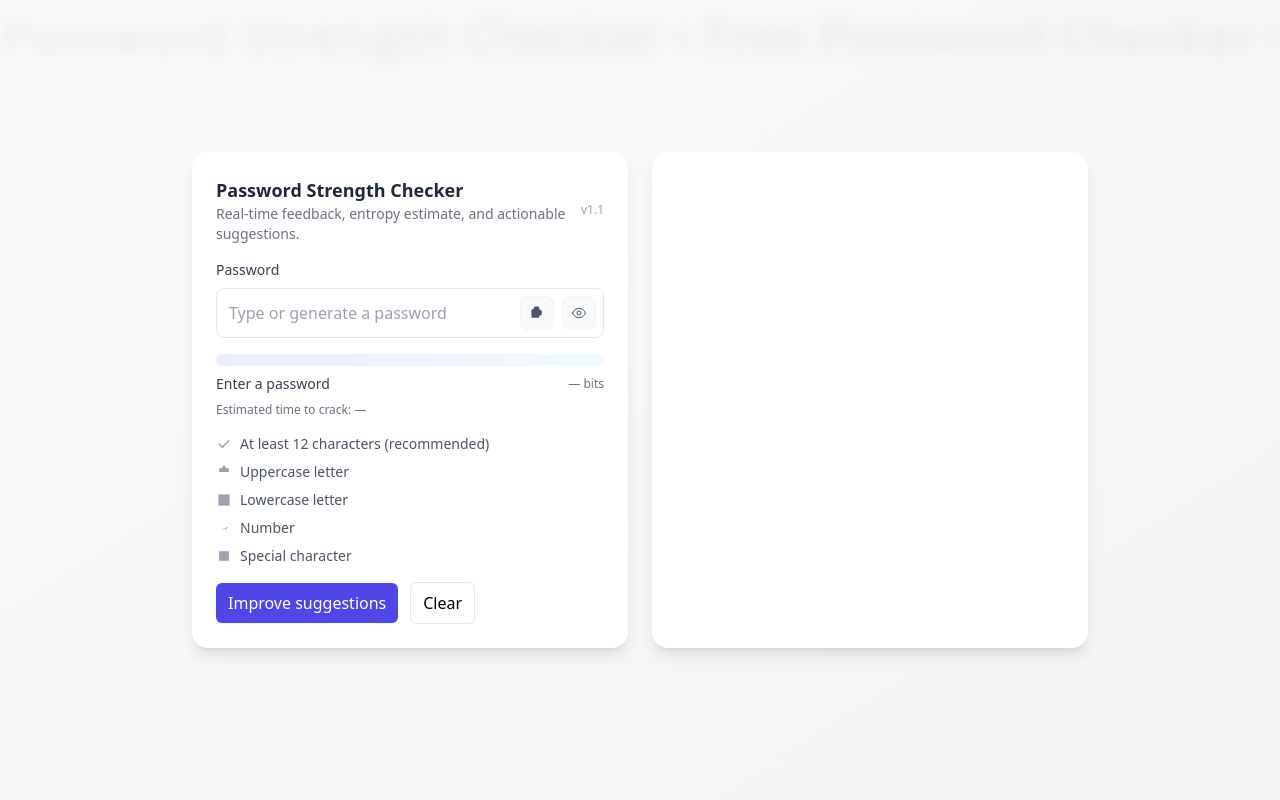
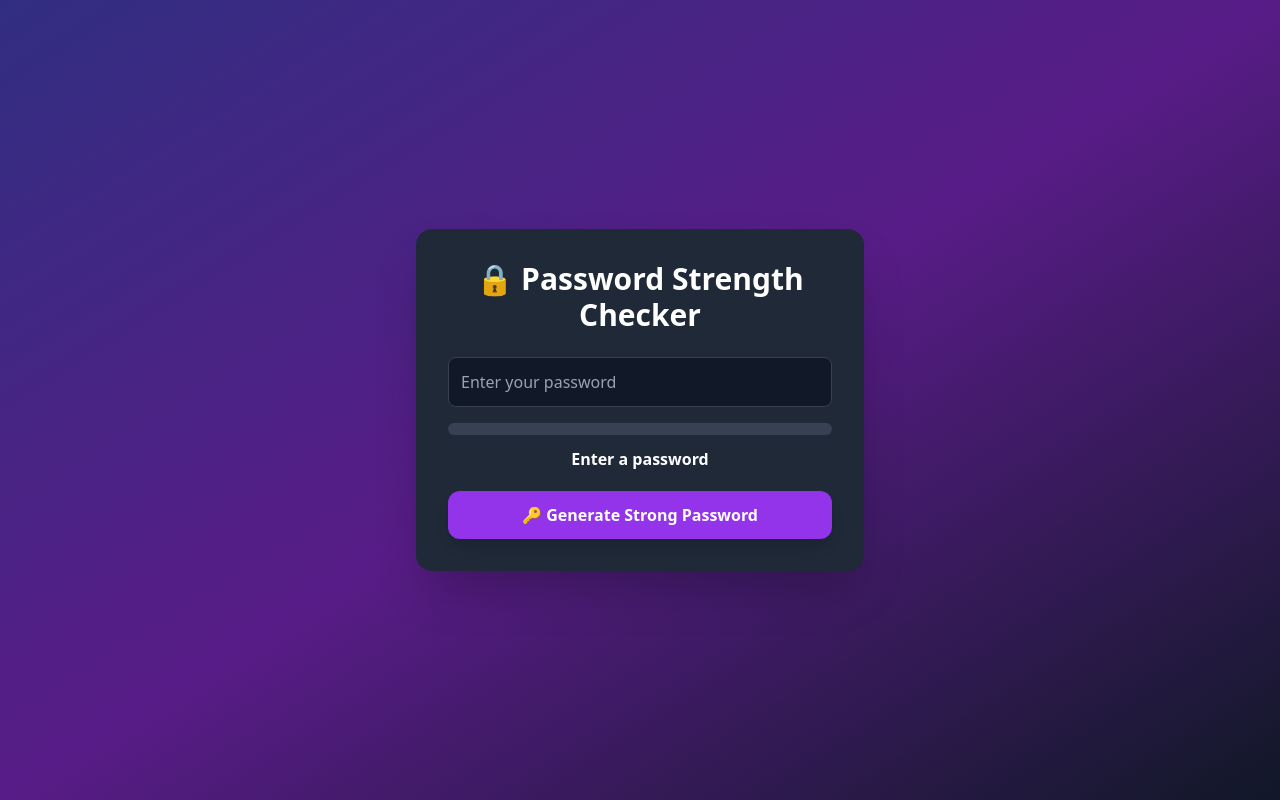
Before and after one commit to Toxir-Xakimov/GOOGLE-SEARCH2, a plain HTML site: page index.html in a window 1280 px wide. Drawn offline with nearby package versions, Linux system fonts and the light colour scheme.

Commit message:
Update index.html

```diff
--- a/index.html
+++ b/index.html
@@ -1,109 +1,102 @@
 <!DOCTYPE html>
 <html lang="en">
 <head>
-  <meta charset="utf-8" />
-  <meta name="viewport" content="width=device-width, initial-scale=1" />
-  <title>Password Strength Checker — Enhanced</title>
+  <meta charset="UTF-8" />
+  <meta name="viewport" content="width=device-width, initial-scale=1.0"/>
+  <title>Password Strength Checker</title>
   <script src="https://cdn.tailwindcss.com"></script>
   <style>
-    /* small custom tweaks */
-    .meter-bg { background: linear-gradient(90deg, rgba(99,102,241,0.12), rgba(6,182,212,0.06)); }
-    .hint { font-size: 12px; }
-    .rule-ok { color: #059669; }
-    .rule-bad { color: #6b7280; }
-    .icon-btn { display:inline-flex; align-items:center; justify-content:center; }
-
-    /* ✅ SEO keyword background */
     .seo-background {
       position: fixed;
       top: 0;
       left: 0;
-      width: 100%;
-      height: 100%;
+      width: 200%;
+      height: 200%;
+      transform: translate(-50%, -50%) rotate(15deg);
       font-size: 3rem;
       font-weight: bold;
-      color: rgba(0,0,0,0.05); /* subtle faded */
-      z-index: -1; /* stay behind UI */
-      filter: blur(8px);
-      white-space: nowrap;
-      overflow: hidden;
+      color: rgba(0,0,0,0.05);
+      z-index: -1;
       user-select: none;
       pointer-events: none;
+      background:
+        radial-gradient(circle at center, rgba(0,0,0,0.07), transparent),
+        radial-gradient(circle at 8px 8px, rgba(0,0,0,0.07), transparent);
+      background-size: 16px 16px;
+      mix-blend-mode: screen;
+      filter: blur(4px) contrast(300);
+      white-space: nowrap;
     }
   </style>
 </head>
-<body class="bg-gradient-to-br from-gray-50 to-gray-100 min-h-screen flex items-center justify-center p-6">
+<body class="flex items-center justify-center min-h-screen bg-gradient-to-br from-indigo-900 via-purple-900 to-gray-900 text-white">
 
-  <!-- ✅ SEO Background -->
+  <!-- SEO Keyword Background -->
   <div class="seo-background">
     Password Strength Checker • Free Password Checker • Password Generator • Password Entropy Calculator •
     Check Password Online • How Strong Is My Password • Secure Password Generator • Password Strength Meter •
     Test Password Online • Random Password Generator • Strong Password Maker • Secure Password Tester
   </div>
 
-  <div class="max-w-4xl w-full grid grid-cols-1 md:grid-cols-2 gap-6">
-    <!-- Left: Checker -->
-    <section class="bg-white rounded-2xl shadow-lg p-6">
-      <header class="flex items-center justify-between mb-4">
-        <div>
-          <h1 class="text-lg font-semibold text-gray-800">Password Strength Checker</h1>
-          <p class="text-sm text-gray-500">Real-time feedback, entropy estimate, and actionable suggestions.</p>
-        </div>
-        <div class="text-xs text-gray-400">v1.1</div>
-      </header>
-      <!-- Input -->
-      <label for="password" class="block text-sm font-medium text-gray-700 mb-2">Password</label>
-      <div class="relative">
-        <input id="password" type="password" autocomplete="new-password" class="w-full pr-28 p-3 border border-gray-200 rounded-lg focus:outline-none focus:ring-2 focus:ring-indigo-400" placeholder="Type or generate a password" aria-describedby="strengthText" />
-        <!-- Buttons: copy, toggle -->
-        <div class="absolute right-2 top-1/2 transform -translate-y-1/2 flex items-center gap-2">
-          <button id="copyBtn" class="icon-btn bg-gray-50 hover:bg-gray-100 border border-gray-100 p-2 rounded-lg" title="Copy password">
-            <!-- Copy icon -->
-            <svg xmlns="http://www.w3.org/2000/svg" class="h-4 w-4 text-gray-600" viewBox="0 0 20 20" fill="currentColor" aria-hidden="true"><path d="M8 2a2 2 0 00-2 2v1H5a2 2 0 00-2 2v7a2 2 0 002 2h6a2 2 0 002-2v-1h1a2 2 0 002-2V8a2 2 0 00-2-2h-1V4a2 2 0 00-2-2H8z"/></svg>
-          </button>
-          <button id="toggleVisibility" class="icon-btn bg-gray-50 hover:bg-gray-100 border border-gray-100 p-2 rounded-lg" title="Show / hide">
-            <!-- Eye icon -->
-            <svg id="eyeIcon" xmlns="http://www.w3.org/2000/svg" class="h-4 w-4 text-gray-600" viewBox="0 0 24 24" fill="none" stroke="currentColor" stroke-width="1.5"><path stroke-linecap="round" stroke-linejoin="round" d="M2.458 12C3.732 7.943 7.523 5 12 5c4.477 0 8.268 2.943 9.542 7-1.274 4.057-5.065 7-9.542 7-4.477 0-8.268-2.943-9.542-7z"/><circle cx="12" cy="12" r="3"/></svg>
-          </button>
-        </div>
-      </div>
-      <!-- Strength bar and text -->
-      <div class="mt-4">
-        <div class="h-3 rounded-full meter-bg overflow-hidden">
-          <div id="strengthBar" class="h-full w-0 transition-all duration-300"></div>
-        </div>
-        <div class="flex items-center justify-between mt-2">
-          <p id="strengthText" class="text-sm font-medium text-gray-700" aria-live="polite">Enter a password</p>
-          <div class="text-xs text-gray-500" id="entropyText">— bits</div>
-        </div>
-        <p id="crackEstimate" class="mt-2 text-xs text-gray-500">Estimated time to crack: —</p>
-      </div>
-      <!-- Checklist -->
-      <div class="mt-4">
-        <ul id="criteriaList" class="space-y-2 text-sm text-gray-600">
-          <li class="flex items-center gap-2"><svg xmlns="http://www.w3.org/2000/svg" class="h-4 w-4 text-gray-400" viewBox="0 0 20 20" fill="currentColor"><path d="M16.707 5.293a1 1 0 00-1.414 0L8 12.586 4.707 9.293a1 1 0 00-1.414 1.414l4 4a1 1 0 001.414 0l8-8a1 1 0 000-1.414z"/></svg> <span data-rule="length">At least 12 characters (recommended)</span></li>
-          <li class="flex items-center gap-2"><svg xmlns="http://www.w3.org/2000/svg" class="h-4 w-4 text-gray-400" viewBox="0 0 20 20" fill="currentColor"><path d="M10 2a2 2 0 00-2 2v1H6a2 2 0 00-2 2v3h12V7a2 2 0 00-2-2h-2V4a2 2 0 00-2-2z"/></svg> <span data-rule="uppercase">Uppercase letter</span></li>
-          <li class="flex items-center gap-2"><svg xmlns="http://www.w3.org/2000/svg" class="h-4 w-4 text-gray-400" viewBox="0 0 20 20" fill="currentColor"><path d="M3 3h14v14H3z"/></svg> <span data-rule="lowercase">Lowercase letter</span></li>
-          <li class="flex items-center gap-2"><svg xmlns="http://www.w3.org/2000/svg" class="h-4 w-4 text-gray-400" viewBox="0 0 20 20" fill="currentColor"><path d="M8 12l2-2 2 2 4-4"/></svg> <span data-rule="number">Number</span></li>
-          <li class="flex items-center gap-2"><svg xmlns="http://www.w3.org/2000/svg" class="h-4 w-4 text-gray-400" viewBox="0 0 20 20" fill="currentColor"><path d="M4 4h12v12H4z"/></svg> <span data-rule="special">Special character</span></li>
-          <li id="commonWarn" class="flex items-center gap-2 text-yellow-600 hidden"><svg xmlns="http://www.w3.org/2000/svg" class="h-4 w-4" viewBox="0 0 24 24" fill="none" stroke="currentColor" stroke-width="1.5"><path stroke-linecap="round" stroke-linejoin="round" d="M12 8v4l3 3"/></svg> Contains common patterns (e.g. "1234", "password")</li>
-        </ul>
-      </div>
-      <div class="mt-4 flex items-center gap-3">
-        <button id="suggestBtn" class="px-3 py-2 bg-indigo-600 text-white rounded-md shadow-sm hover:bg-indigo-700">Improve suggestions</button>
-        <button id="clearBtn" class="px-3 py-2 border border-gray-200 rounded-md hover:bg-gray-50">Clear</button>
-        <div id="copiedToast" role="status" aria-live="polite" class="ml-auto text-sm text-green-600 hidden">Copied!</div>
-      </div>
-    </section>
-
-    <!-- Right: Generator & options -->
-    <aside class="bg-white rounded-2xl shadow-lg p-6">
-      <!-- ... (your generator section unchanged) ... -->
-    </aside>
+  <div class="bg-gray-800 p-8 rounded-2xl shadow-2xl max-w-md w-full relative z-10">
+    <h1 class="text-3xl font-bold text-center mb-6">🔒 Password Strength Checker</h1>
+    <input
+      id="passwordInput"
+      type="password"
+      placeholder="Enter your password"
+      class="w-full p-3 rounded-lg border border-gray-700 bg-gray-900 text-white focus:outline-none focus:ring-2 focus:ring-purple-500"
+    />
+    <div id="strengthBar" class="w-full h-3 bg-gray-700 rounded-lg mt-4 overflow-hidden">
+      <div id="strengthFill" class="h-3 w-0 bg-red-500 transition-all duration-500"></div>
+    </div>
+    <p id="strengthText" class="mt-3 text-center font-semibold">Enter a password</p>
+    <button
+      onclick="generatePassword()"
+      class="mt-5 w-full bg-purple-600 hover:bg-purple-700 text-white font-bold py-3 rounded-xl shadow-lg transition-all"
+    >
+      🔑 Generate Strong Password
+    </button>
   </div>
 
-<script>
-  /* your existing script unchanged */
-</script>
+  <script>
+    const input = document.getElementById("passwordInput");
+    const bar = document.getElementById("strengthFill");
+    const text = document.getElementById("strengthText");
+
+    input.addEventListener("input", () => {
+      const val = input.value;
+      let score = 0;
+
+      if (val.length > 6) score++;
+      if (val.length > 10) score++;
+      if (/[A-Z]/.test(val)) score++;
+      if (/[0-9]/.test(val)) score++;
+      if (/[^A-Za-z0-9]/.test(val)) score++;
+
+      const strengthLevels = [
+        { width: "0%", color: "bg-red-500", text: "Enter a password" },
+        { width: "20%", color: "bg-red-500", text: "Very Weak" },
+        { width: "40%", color: "bg-orange-500", text: "Weak" },
+        { width: "60%", color: "bg-yellow-500", text: "Moderate" },
+        { width: "80%", color: "bg-green-500", text: "Strong" },
+        { width: "100%", color: "bg-emerald-600", text: "Very Strong" },
+      ];
+
+      const level = strengthLevels[score];
+      bar.className = `h-3 ${level.color} transition-all duration-500`;
+      bar.style.width = level.width;
+      text.textContent = level.text;
+    });
+
+    function generatePassword() {
+      const chars = "abcdefghijklmnopqrstuvwxyzABCDEFGHIJKLMNOPQRSTUVWXYZ0123456789!@#$%^&*()";
+      let password = "";
+      for (let i = 0; i < 12; i++) {
+        password += chars.charAt(Math.floor(Math.random() * chars.length));
+      }
+      input.value = password;
+      input.dispatchEvent(new Event("input"));
+    }
+  </script>
 </body>
 </html>
```
